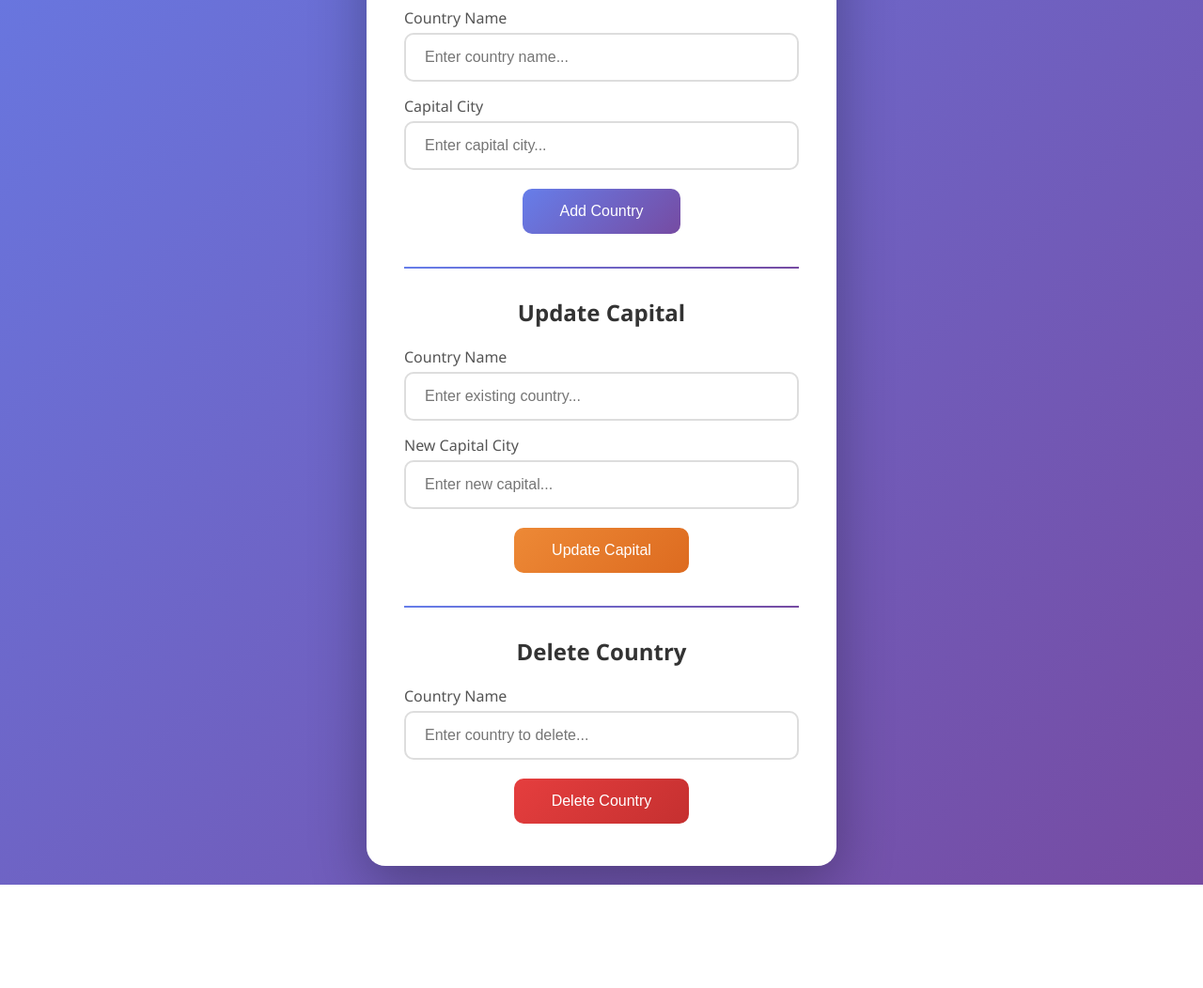
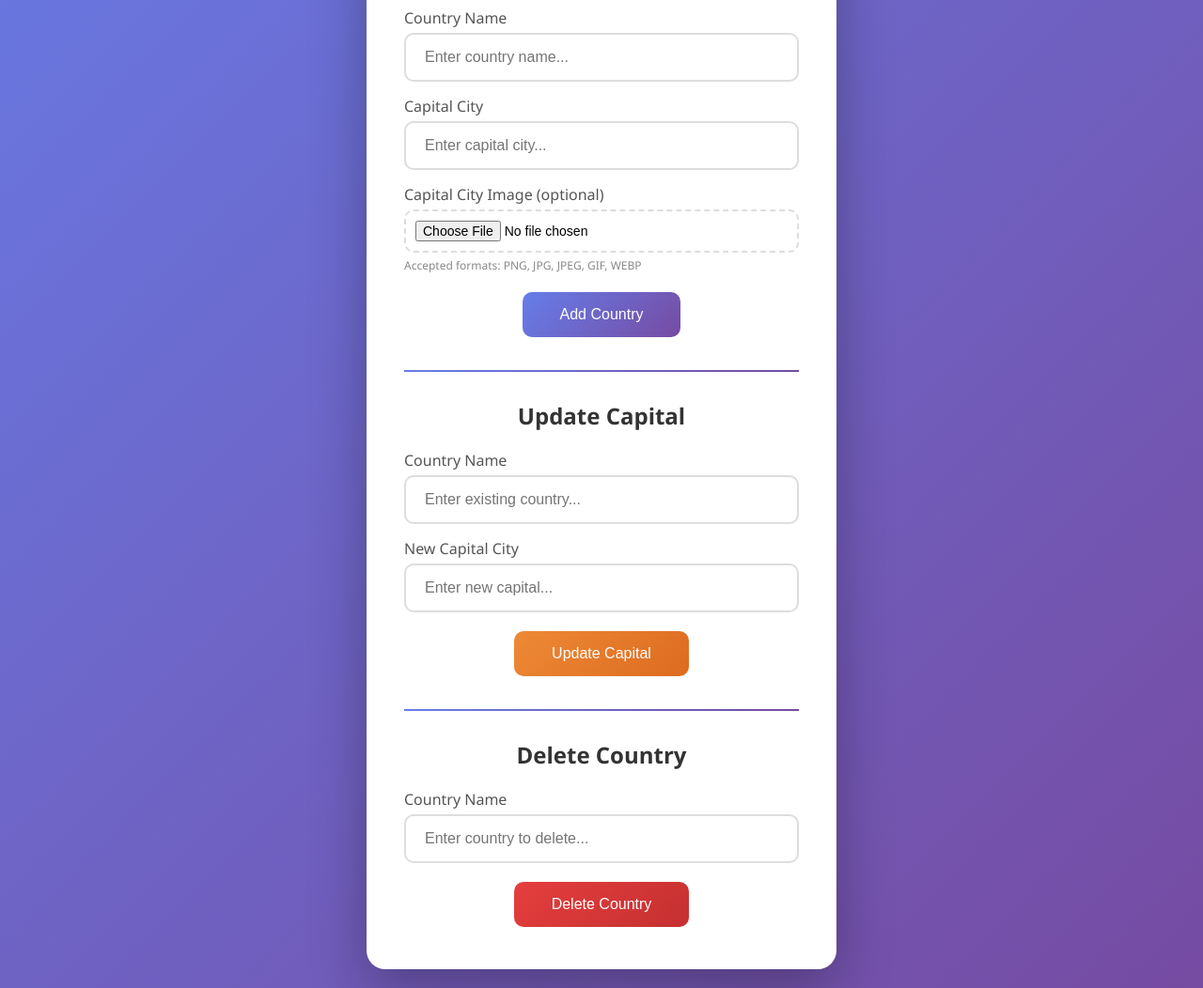
Before and after one commit to VishGit74/Architecture, a Flask app: page / in a window 1280 px wide. Shown: the part 425-1477 px from the top of the page at 94% size. Before the commit the page ends 1367 px from the top, so only its background shows below. Run offline with Flask 3, Linux system fonts and the light colour scheme; data that the repository does not hold is empty.

Commit message:
Added Image Uploading Facility

```diff
--- a/app.py
+++ b/app.py
@@ -1,5 +1,7 @@
 from flask import Flask, render_template, request, jsonify
 import sqlite3
+import boto3
+import os
 
 app = Flask(__name__)
 
@@ -10,6 +12,14 @@ S3_BASE_URL = f'https://{S3_BUCKET}.s3.{S3_REGION}.amazonaws.com'
 
 MIN_LENGTH = 2
 MAX_LENGTH = 100
+
+ALLOWED_EXTENSIONS = {'png', 'jpg', 'jpeg', 'gif', 'webp'}
+
+s3_client = boto3.client('s3', region_name=S3_REGION)
+
+
+def allowed_file(filename):
+    return '.' in filename and filename.rsplit('.', 1)[1].lower() in ALLOWED_EXTENSIONS
 
 
 def validate_input(value, field_name):
@@ -33,6 +43,27 @@ def get_image_url(image_key):
     if image_key:
         return f'{S3_BASE_URL}/{image_key}'
     return None
+
+
+def upload_to_s3(file, country_name):
+    """
+    Upload a file to S3 and return the image key.
+    """
+    # Create a safe filename from country name
+    safe_name = country_name.lower().replace(' ', '-')
+    extension = file.filename.rsplit('.', 1)[1].lower()
+    image_key = f'images/{safe_name}.{extension}'
+
+    try:
+        s3_client.upload_fileobj(
+            file,
+            S3_BUCKET,
+            image_key,
+            ExtraArgs={'ContentType': file.content_type}
+        )
+        return True, image_key
+    except Exception as e:
+        return False, str(e)
 
 
 @app.route('/')
@@ -77,14 +108,17 @@ def get_countries():
 def add_capital():
     country_raw = request.form.get('country', '')
     capital_raw = request.form.get('capital', '')
+
     valid, result = validate_input(country_raw, 'Country')
     if not valid:
         return jsonify({'success': False, 'message': result}), 400
     country = result
+
     valid, result = validate_input(capital_raw, 'Capital')
     if not valid:
         return jsonify({'success': False, 'message': result}), 400
     capital = result
+
     conn = get_db_connection()
     cursor = conn.cursor()
     cursor.execute('SELECT country, capital FROM countries WHERE LOWER(country) = LOWER(?)', (country,))
@@ -92,11 +126,30 @@ def add_capital():
     if existing:
         conn.close()
         return jsonify({'success': False, 'message': f'Country "{existing["country"]}" already exists.'}), 409
+
+    # Handle optional image upload
+    image_key = None
+    if 'image' in request.files:
+        file = request.files['image']
+        if file and file.filename and allowed_file(file.filename):
+            success, result = upload_to_s3(file, country)
+            if success:
+                image_key = result
+            else:
+                conn.close()
+                return jsonify({'success': False, 'message': f'Image upload failed: {result}'}), 500
+        elif file and file.filename:
+            conn.close()
+            return jsonify({'success': False, 'message': 'Invalid file type. Allowed: png, jpg, jpeg, gif, webp'}), 400
+
     try:
-        cursor.execute('INSERT INTO countries (country, capital, image_key) VALUES (?, ?, NULL)', (country, capital))
+        cursor.execute('INSERT INTO countries (country, capital, image_key) VALUES (?, ?, ?)', (country, capital, image_key))
         conn.commit()
         conn.close()
-        return jsonify({'success': True, 'message': f'Added {country} with capital {capital}.'}), 201
+        message = f'Added {country} with capital {capital}.'
+        if image_key:
+            message += ' Image uploaded successfully.'
+        return jsonify({'success': True, 'message': message}), 201
     except sqlite3.Error as e:
         conn.close()
         return jsonify({'success': False, 'message': f'Database error: {str(e)}'}), 500
--- a/templates/index.html
+++ b/templates/index.html
@@ -36,6 +36,15 @@
             transition: border-color 0.3s;
         }
         input[type="text"]:focus { border-color: #667eea; }
+        input[type="file"] {
+            width: 100%;
+            padding: 10px;
+            font-size: 14px;
+            border: 2px dashed #ddd;
+            border-radius: 10px;
+            cursor: pointer;
+        }
+        input[type="file"]:hover { border-color: #667eea; }
         button {
             background: linear-gradient(135deg, #667eea 0%, #764ba2 100%);
             color: white;
@@ -51,12 +60,8 @@
             transform: translateY(-2px);
             box-shadow: 0 5px 20px rgba(102, 126, 234, 0.4);
         }
-        button.danger {
-            background: linear-gradient(135deg, #e53e3e 0%, #c53030 100%);
-        }
-        button.warning {
-            background: linear-gradient(135deg, #ed8936 0%, #dd6b20 100%);
-        }
+        button.danger { background: linear-gradient(135deg, #e53e3e 0%, #c53030 100%); }
+        button.warning { background: linear-gradient(135deg, #ed8936 0%, #dd6b20 100%); }
         .result {
             margin-top: 30px;
             padding: 20px;
@@ -117,6 +122,12 @@
             color: #555;
             font-weight: 500;
         }
+        .file-hint {
+            font-size: 12px;
+            color: #888;
+            text-align: left;
+            margin-top: 5px;
+        }
     </style>
 </head>
 <body>
@@ -145,6 +156,11 @@
             <div class="input-group">
                 <label for="newCapital">Capital City</label>
                 <input type="text" id="newCapital" placeholder="Enter capital city...">
+            </div>
+            <div class="input-group">
+                <label for="newImage">Capital City Image (optional)</label>
+                <input type="file" id="newImage" accept="image/*">
+                <div class="file-hint">Accepted formats: PNG, JPG, JPEG, GIF, WEBP</div>
             </div>
             <button onclick="addCapital()">Add Country</button>
             <div id="addResult" class="result"></div>
@@ -248,6 +264,7 @@
         function addCapital() {
             const country = document.getElementById('newCountry').value;
             const capital = document.getElementById('newCapital').value;
+            const imageFile = document.getElementById('newImage').files[0];
             const resultDiv = document.getElementById('addResult');
 
             if (!country.trim() || !capital.trim()) {
@@ -259,6 +276,9 @@
             const formData = new FormData();
             formData.append('country', country);
             formData.append('capital', capital);
+            if (imageFile) {
+                formData.append('image', imageFile);
+            }
 
             fetch('/add_capital', { method: 'POST', body: formData })
                 .then(response => response.json())
@@ -268,6 +288,7 @@
                     if (data.success) {
                         document.getElementById('newCountry').value = '';
                         document.getElementById('newCapital').value = '';
+                        document.getElementById('newImage').value = '';
                         refreshCountriesList();
                     }
                 })
```
